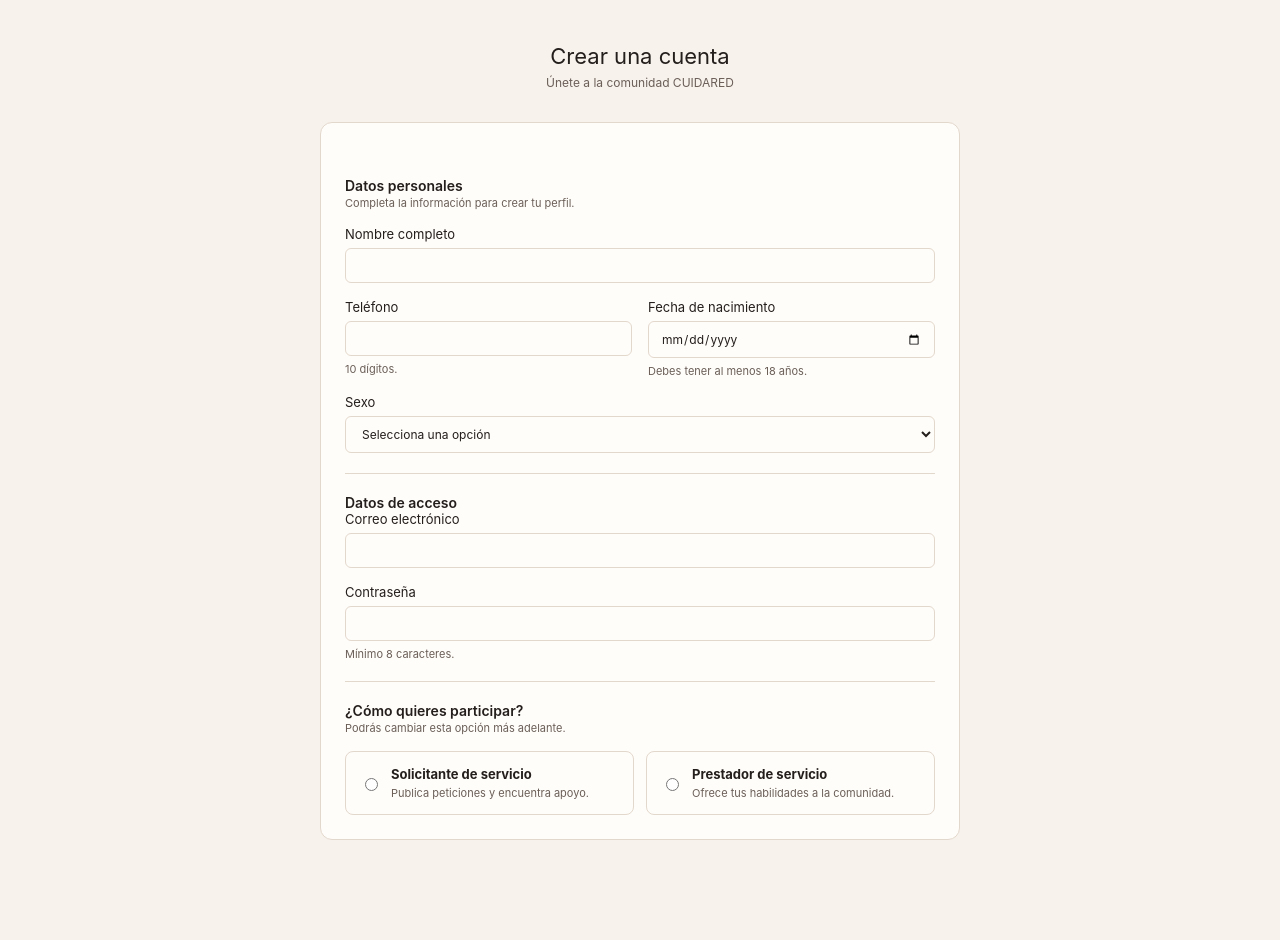
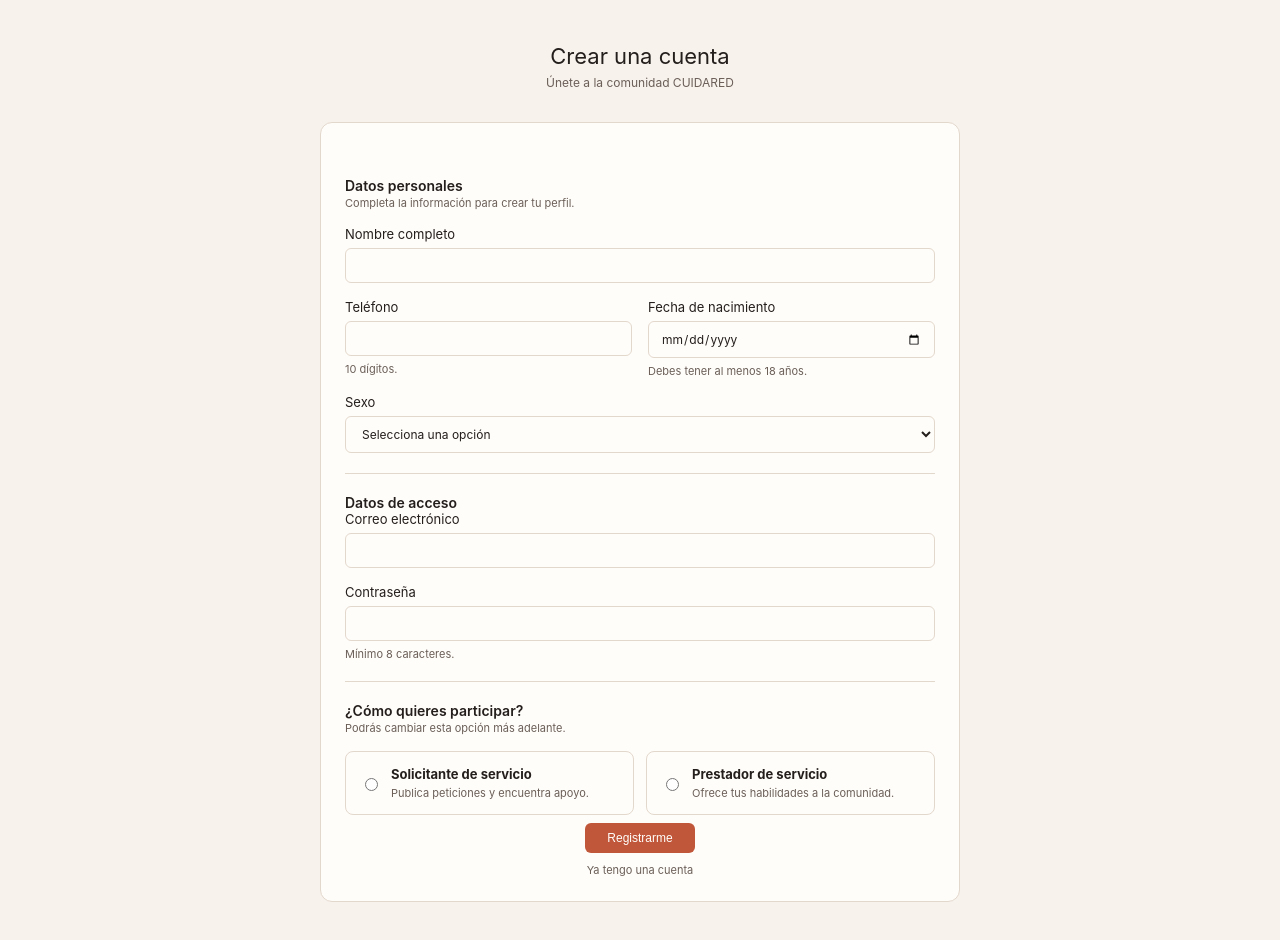
Before and after one commit to RuizClapesLucca/CuidaRed2.0, a website: page public/auth/registro.html in a window 1280 px wide. Shown: the part 62-1002 px from the top of the page. Before the commit the page ends 950 px from the top, so only its background shows below. Drawn offline with Linux system fonts and the light colour scheme.

Commit message:
Mostrar botón de registro para solicitante

```diff
--- a/public/auth/registro.html
+++ b/public/auth/registro.html
@@ -128,8 +128,9 @@
                 <p class="field-hint">Ayuda a conocer la capacidad para acompañar compras.</p>
               </div>
             </div>
+            </div>
           </div>
-          <div class="form-actions"> </div>
+          <div class="form-actions">
             <button class="btn-primary" type="submit">Registrarme</button>
             <a class="auth-link-muted" href="/auth/iniciar-sesion.html">Ya tengo una cuenta</a>
           </div>
```
